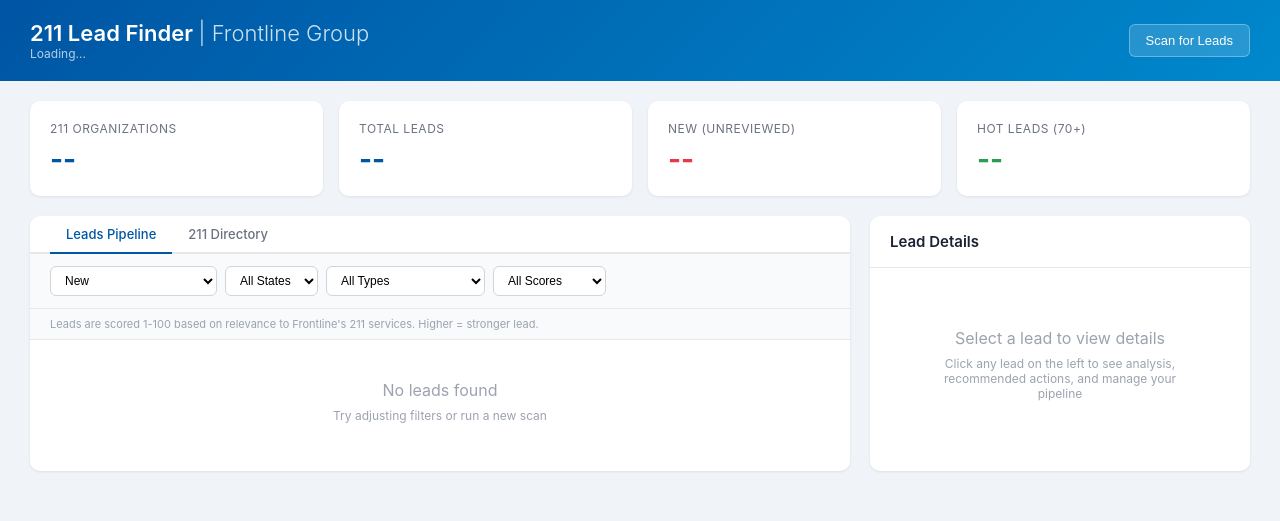
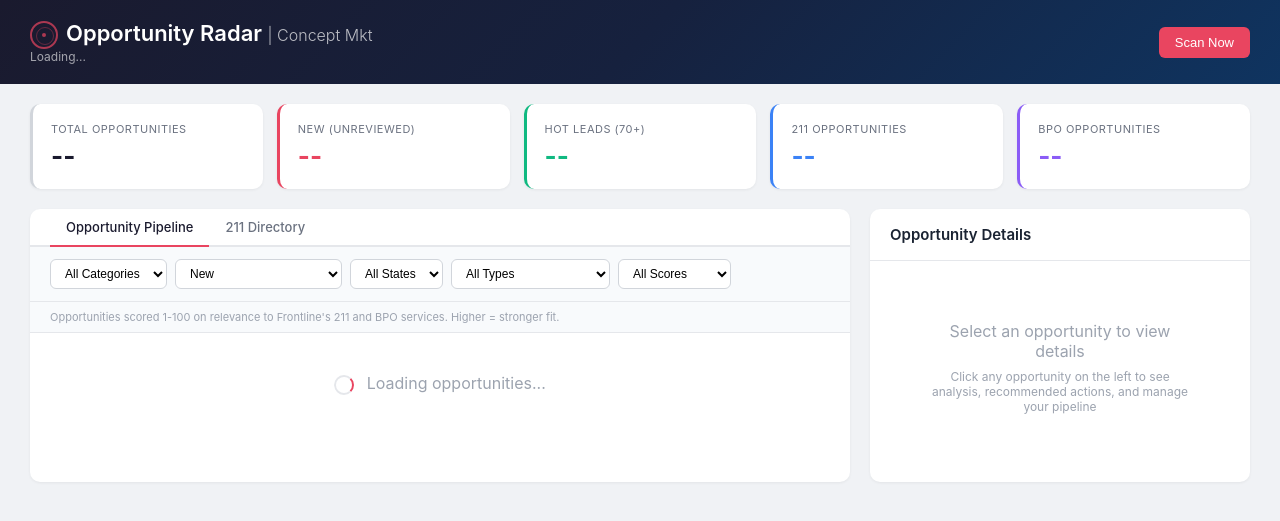
Before and after one commit to marcio-stack/211-opportunity-finder, a Flask app: page / in a window 1280 px wide. Shown: the top 521 px of the page. Run offline with Flask 3, Linux system fonts and the light colour scheme; data that the repository does not hold is empty.

Commit message:
Rebrand dashboard to Opportunity Radar with BPO categories

```diff
--- a/templates/dashboard.html
+++ b/templates/dashboard.html
@@ -3,31 +3,40 @@
 <head>
     <meta charset="UTF-8">
     <meta name="viewport" content="width=device-width, initial-scale=1.0">
-    <title>211 Lead Finder | Frontline Group</title>
+    <title>Opportunity Radar | Concept Mkt</title>
     <style>
         * { margin: 0; padding: 0; box-sizing: border-box; }
-        body { font-family: -apple-system, BlinkMacSystemFont, 'Segoe UI', Roboto, sans-serif; background: #f0f4f8; color: #1a2332; }
-        .header { background: linear-gradient(135deg, #0055a4 0%, #0088cc 100%); color: white; padding: 20px 30px; display: flex; justify-content: space-between; align-items: center; }
+        body { font-family: -apple-system, BlinkMacSystemFont, 'Segoe UI', Roboto, sans-serif; background: #f0f2f5; color: #1a2332; }
+
+        .header { background: linear-gradient(135deg, #1a1a2e 0%, #16213e 50%, #0f3460 100%); color: white; padding: 20px 30px; display: flex; justify-content: space-between; align-items: center; }
         .header h1 { font-size: 22px; font-weight: 600; }
-        .header h1 span { font-weight: 300; opacity: 0.8; }
+        .header h1 .radar-icon { display: inline-block; width: 28px; height: 28px; border: 2px solid #e94560; border-radius: 50%; position: relative; margin-right: 8px; vertical-align: middle; }
+        .header h1 .radar-icon::before { content: ''; position: absolute; top: 4px; left: 4px; width: 16px; height: 16px; border: 1.5px solid #e94560; border-radius: 50%; opacity: 0.5; }
+        .header h1 .radar-icon::after { content: ''; position: absolute; top: 10px; left: 10px; width: 4px; height: 4px; background: #e94560; border-radius: 50%; }
+        .header h1 span { font-weight: 300; opacity: 0.7; font-size: 16px; }
         .header-actions { display: flex; gap: 10px; align-items: center; }
         .btn { padding: 8px 16px; border: none; border-radius: 6px; cursor: pointer; font-size: 13px; font-weight: 500; transition: all 0.2s; }
-        .btn-primary { background: white; color: #0055a4; }
-        .btn-primary:hover { background: #e8f0fe; }
-        .btn-scan { background: rgba(255,255,255,0.15); color: white; border: 1px solid rgba(255,255,255,0.3); }
-        .btn-scan:hover { background: rgba(255,255,255,0.25); }
-        .btn-sm { padding: 4px 10px; font-size: 11px; }
-        .last-scan { font-size: 12px; opacity: 0.7; }
+        .btn-scan { background: #e94560; color: white; border: none; }
+        .btn-scan:hover { background: #c73e54; }
+        .btn-scan:disabled { opacity: 0.5; cursor: not-allowed; }
+        .last-scan { font-size: 12px; opacity: 0.6; }
 
-        .stats-bar { display: grid; grid-template-columns: repeat(4, 1fr); gap: 16px; padding: 20px 30px; }
-        .stat-card { background: white; border-radius: 10px; padding: 20px; box-shadow: 0 1px 3px rgba(0,0,0,0.08); }
-        .stat-card .label { font-size: 12px; color: #6b7280; text-transform: uppercase; letter-spacing: 0.5px; margin-bottom: 6px; }
-        .stat-card .value { font-size: 28px; font-weight: 700; color: #0055a4; }
-        .stat-card .value.alert { color: #e63946; }
-        .stat-card .value.success { color: #2d9b51; }
+        .stats-bar { display: grid; grid-template-columns: repeat(5, 1fr); gap: 14px; padding: 20px 30px; }
+        .stat-card { background: white; border-radius: 10px; padding: 18px; box-shadow: 0 1px 3px rgba(0,0,0,0.06); border-left: 3px solid #d1d5db; }
+        .stat-card .label { font-size: 11px; color: #6b7280; text-transform: uppercase; letter-spacing: 0.5px; margin-bottom: 4px; }
+        .stat-card .value { font-size: 26px; font-weight: 700; color: #1a1a2e; }
+        .stat-card .sub { font-size: 11px; color: #9ca3af; margin-top: 2px; }
+        .stat-card.accent-red { border-left-color: #e94560; }
+        .stat-card.accent-red .value { color: #e94560; }
+        .stat-card.accent-green { border-left-color: #10b981; }
+        .stat-card.accent-green .value { color: #10b981; }
+        .stat-card.accent-blue { border-left-color: #3b82f6; }
+        .stat-card.accent-blue .value { color: #3b82f6; }
+        .stat-card.accent-purple { border-left-color: #8b5cf6; }
+        .stat-card.accent-purple .value { color: #8b5cf6; }
 
         .main-content { padding: 0 30px 30px; display: grid; grid-template-columns: 1fr 380px; gap: 20px; }
-        .panel { background: white; border-radius: 10px; box-shadow: 0 1px 3px rgba(0,0,0,0.08); overflow: hidden; }
+        .panel { background: white; border-radius: 10px; box-shadow: 0 1px 3px rgba(0,0,0,0.06); overflow: hidden; }
         .panel-header { padding: 16px 20px; border-bottom: 1px solid #e5e7eb; display: flex; justify-content: space-between; align-items: center; }
         .panel-header h2 { font-size: 15px; font-weight: 600; }
         .panel-body { padding: 0; max-height: 650px; overflow-y: auto; }
@@ -37,7 +46,7 @@
 
         .opp-item { padding: 14px 20px; border-bottom: 1px solid #f0f0f0; cursor: pointer; transition: background 0.15s; }
         .opp-item:hover { background: #f8fafc; }
-        .opp-item.selected { background: #e8f4fd; border-left: 3px solid #0055a4; }
+        .opp-item.selected { background: #eef2ff; border-left: 3px solid #1a1a2e; }
         .opp-row { display: flex; justify-content: space-between; align-items: flex-start; margin-bottom: 6px; }
         .opp-title { font-size: 13px; font-weight: 600; color: #1a2332; line-height: 1.4; flex: 1; margin-right: 10px; }
         .opp-score { min-width: 36px; height: 36px; border-radius: 50%; display: flex; align-items: center; justify-content: center; font-size: 12px; font-weight: 700; color: white; }
@@ -45,7 +54,7 @@
         .score-warm { background: #f59e0b; }
         .score-cool { background: #6b7280; }
         .score-cold { background: #d1d5db; color: #6b7280; }
-        .opp-meta { display: flex; gap: 8px; align-items: center; flex-wrap: wrap; }
+        .opp-meta { display: flex; gap: 6px; align-items: center; flex-wrap: wrap; }
         .opp-badge { padding: 2px 8px; border-radius: 10px; font-size: 10px; font-weight: 600; text-transform: uppercase; }
         .badge-rfp { background: #dc2626; color: white; }
         .badge-procurement { background: #ea580c; color: white; }
@@ -57,6 +66,11 @@
         .badge-expansion { background: #2563eb; color: white; }
         .badge-disaster_response { background: #991b1b; color: white; }
         .badge-market_signal { background: #e5e7eb; color: #374151; }
+        .badge-unknown { background: #e5e7eb; color: #374151; }
+        .cat-badge { padding: 2px 7px; border-radius: 4px; font-size: 9px; font-weight: 700; letter-spacing: 0.3px; }
+        .cat-211 { background: #dbeafe; color: #1d4ed8; }
+        .cat-bpo { background: #fce7f3; color: #be185d; }
+        .cat-both { background: #ede9fe; color: #6d28d9; }
         .opp-source { font-size: 11px; color: #9ca3af; }
         .opp-state { font-size: 11px; color: #6b7280; font-weight: 600; }
         .opp-deadline { font-size: 11px; color: #dc2626; font-weight: 500; }
@@ -66,8 +80,8 @@
         .detail-section { margin-bottom: 16px; }
         .detail-section h3 { font-size: 11px; text-transform: uppercase; color: #9ca3af; letter-spacing: 0.5px; margin-bottom: 6px; }
         .detail-section p { font-size: 13px; line-height: 1.6; color: #4b5563; }
-        .detail-link { color: #0055a4; text-decoration: none; font-size: 13px; }
-        .detail-link:hover { text-decoration: underline; }
+        .detail-link { color: #1a1a2e; text-decoration: none; font-size: 13px; font-weight: 500; }
+        .detail-link:hover { text-decoration: underline; color: #e94560; }
         .status-select { padding: 6px 10px; border: 1px solid #d1d5db; border-radius: 6px; font-size: 12px; width: 100%; margin-top: 4px; }
         .notes-textarea { width: 100%; border: 1px solid #d1d5db; border-radius: 6px; padding: 8px; font-size: 12px; resize: vertical; min-height: 60px; font-family: inherit; }
         .empty-state { padding: 40px; text-align: center; color: #9ca3af; }
@@ -80,19 +94,19 @@
 
         .tab-bar { display: flex; border-bottom: 2px solid #e5e7eb; padding: 0 20px; }
         .tab { padding: 10px 16px; font-size: 13px; font-weight: 500; color: #6b7280; cursor: pointer; border-bottom: 2px solid transparent; margin-bottom: -2px; transition: all 0.2s; }
-        .tab.active { color: #0055a4; border-bottom-color: #0055a4; }
-        .tab:hover { color: #0055a4; }
+        .tab.active { color: #1a1a2e; border-bottom-color: #e94560; }
+        .tab:hover { color: #1a1a2e; }
         .tab-content { display: none; }
         .tab-content.active { display: block; }
 
         .org-item { padding: 10px 20px; border-bottom: 1px solid #f0f0f0; display: flex; justify-content: space-between; align-items: center; }
         .org-name { font-size: 13px; font-weight: 500; }
         .org-details { font-size: 11px; color: #6b7280; }
-        .org-state { font-size: 12px; font-weight: 600; color: #0055a4; min-width: 30px; }
+        .org-state { font-size: 12px; font-weight: 600; color: #1a1a2e; min-width: 30px; }
         .accredited-badge { background: #d1fae5; color: #065f46; padding: 1px 6px; border-radius: 8px; font-size: 9px; font-weight: 600; }
 
         .loading { text-align: center; padding: 40px; color: #9ca3af; }
-        .spinner { display: inline-block; width: 20px; height: 20px; border: 2px solid #e5e7eb; border-top-color: #0055a4; border-radius: 50%; animation: spin 0.8s linear infinite; margin-right: 8px; vertical-align: middle; }
+        .spinner { display: inline-block; width: 20px; height: 20px; border: 2px solid #e5e7eb; border-top-color: #e94560; border-radius: 50%; animation: spin 0.8s linear infinite; margin-right: 8px; vertical-align: middle; }
         @keyframes spin { to { transform: rotate(360deg); } }
 
         .pipeline-hint { font-size: 11px; color: #9ca3af; padding: 8px 20px; background: #f8fafc; border-bottom: 1px solid #e5e7eb; }
@@ -106,42 +120,52 @@
 <body>
     <div class="header">
         <div>
-            <h1>211 Lead Finder <span>| Frontline Group</span></h1>
+            <h1><span class="radar-icon"></span>Opportunity Radar <span>| Concept Mkt</span></h1>
             <div class="last-scan" id="lastScan">Loading...</div>
         </div>
         <div class="header-actions">
-            <button class="btn btn-scan" onclick="triggerScan()">Scan for Leads</button>
+            <button class="btn btn-scan" onclick="triggerScan()">Scan Now</button>
         </div>
     </div>
 
     <div class="stats-bar">
         <div class="stat-card">
-            <div class="label">211 Organizations</div>
-            <div class="value" id="statOrgs">--</div>
-        </div>
-        <div class="stat-card">
-            <div class="label">Total Leads</div>
+            <div class="label">Total Opportunities</div>
             <div class="value" id="statTotal">--</div>
         </div>
-        <div class="stat-card">
+        <div class="stat-card accent-red">
             <div class="label">New (Unreviewed)</div>
-            <div class="value alert" id="statNew">--</div>
+            <div class="value" id="statNew">--</div>
         </div>
-        <div class="stat-card">
+        <div class="stat-card accent-green">
             <div class="label">Hot Leads (70+)</div>
-            <div class="value success" id="statHigh">--</div>
+            <div class="value" id="statHigh">--</div>
+        </div>
+        <div class="stat-card accent-blue">
+            <div class="label">211 Opportunities</div>
+            <div class="value" id="stat211">--</div>
+        </div>
+        <div class="stat-card accent-purple">
+            <div class="label">BPO Opportunities</div>
+            <div class="value" id="statBpo">--</div>
         </div>
     </div>
 
     <div class="main-content">
         <div class="panel">
             <div class="tab-bar">
-                <div class="tab active" data-tab="leads" onclick="switchTab('leads')">Leads Pipeline</div>
+                <div class="tab active" data-tab="leads" onclick="switchTab('leads')">Opportunity Pipeline</div>
                 <div class="tab" data-tab="organizations" onclick="switchTab('organizations')">211 Directory</div>
             </div>
 
             <div id="tab-leads" class="tab-content active">
                 <div class="filters">
+                    <select class="filter-select" id="filterCategory" onchange="loadOpportunities()">
+                        <option value="">All Categories</option>
+                        <option value="211">211 Only</option>
+                        <option value="bpo">BPO Only</option>
+                        <option value="both">211 + BPO</option>
+                    </select>
                     <select class="filter-select" id="filterStatus" onchange="loadOpportunities()">
                         <option value="">All Statuses</option>
                         <option value="new" selected>New</option>
@@ -175,9 +199,9 @@
                         <option value="30">Cool+ (30+)</option>
                     </select>
                 </div>
-                <div class="pipeline-hint">Leads are scored 1-100 based on relevance to Frontline's 211 services. Higher = stronger lead.</div>
+                <div class="pipeline-hint">Opportunities scored 1-100 on relevance to Frontline's 211 and BPO services. Higher = stronger fit.</div>
                 <div class="panel-body" id="oppList">
-                    <div class="loading"><span class="spinner"></span> Loading leads...</div>
+                    <div class="loading"><span class="spinner"></span> Loading opportunities...</div>
                 </div>
             </div>
 
@@ -200,11 +224,11 @@
         </div>
 
         <div class="panel detail-panel">
-            <div class="panel-header"><h2>Lead Details</h2></div>
+            <div class="panel-header"><h2>Opportunity Details</h2></div>
             <div class="panel-body" id="detailPanel">
                 <div class="empty-state">
-                    <p>Select a lead to view details</p>
-                    <p style="font-size:12px">Click any lead on the left to see analysis, recommended actions, and manage your pipeline</p>
+                    <p>Select an opportunity to view details</p>
+                    <p style="font-size:12px">Click any opportunity on the left to see analysis, recommended actions, and manage your pipeline</p>
                 </div>
             </div>
         </div>
@@ -226,7 +250,10 @@
             expansion: 'Expansion',
             disaster_response: 'Disaster',
             market_signal: 'Signal',
+            unknown: 'Unknown',
         };
+
+        const catLabels = { '211': '211', 'bpo': 'BPO', 'both': '211+BPO' };
 
         function init() {
             const selects = ['filterState', 'orgFilterState'];
@@ -246,10 +273,11 @@
             try {
                 const resp = await fetch('/api/stats');
                 const data = await resp.json();
-                document.getElementById('statOrgs').textContent = data.total_organizations;
                 document.getElementById('statTotal').textContent = data.total_opportunities;
                 document.getElementById('statNew').textContent = data.new_opportunities;
                 document.getElementById('statHigh').textContent = data.high_relevance;
+                document.getElementById('stat211').textContent = (data.category_211 || 0) + (data.category_both || 0);
+                document.getElementById('statBpo').textContent = (data.category_bpo || 0) + (data.category_both || 0);
                 if (data.last_scan) {
                     const d = new Date(data.last_scan);
                     document.getElementById('lastScan').textContent = 'Last scan: ' + d.toLocaleString() + ' (' + data.last_scan_results + ' results)';
@@ -260,12 +288,14 @@
         }
 
         async function loadOpportunities() {
+            const category = document.getElementById('filterCategory').value;
             const status = document.getElementById('filterStatus').value;
             const state = document.getElementById('filterState').value;
             const type = document.getElementById('filterType').value;
             const score = document.getElementById('filterScore').value;
 
             const params = new URLSearchParams();
+            if (category) params.set('category', category);
             if (status) params.set('status', status);
             if (state) params.set('state', state);
             if (type) params.set('type', type);
@@ -281,26 +311,29 @@
         function renderOpportunities() {
             const list = document.getElementById('oppList');
             if (currentOpps.length === 0) {
-                list.innerHTML = '<div class="empty-state"><p>No leads found</p><p style="font-size:12px">Try adjusting filters or run a new scan</p></div>';
+                list.innerHTML = '<div class="empty-state"><p>No opportunities found</p><p style="font-size:12px">Try adjusting filters or run a new scan</p></div>';
                 return;
             }
             list.innerHTML = currentOpps.map(o => {
                 const scoreClass = o.relevance_score >= 70 ? 'score-hot' : o.relevance_score >= 50 ? 'score-warm' : o.relevance_score >= 30 ? 'score-cool' : 'score-cold';
-                const typeLabel = typeLabels[o.opportunity_type] || o.opportunity_type;
-                return `
+                const typeLabel = typeLabels[o.opportunity_type] || o.opportunity_type || 'Unknown';
+                const cat = o.category || '211';
+                const catLabel = catLabels[cat] || cat;
+                return ``
                 <div class="opp-item ${selectedOpp && selectedOpp.id === o.id ? 'selected' : ''}" onclick="selectOpp(${o.id})">
                     <div class="opp-row">
                         <div class="opp-title">${escHtml(o.title)}</div>
                         <div class="opp-score ${scoreClass}">${o.relevance_score}</div>
                     </div>
                     <div class="opp-meta">
-                        <span class="opp-badge badge-${o.opportunity_type}">${typeLabel}</span>
+                        <span class="cat-badge cat-${cat}">${catLabel}</span>
+                        <span class="opp-badge badge-${o.opportunity_type || 'unknown'}">${typeLabel}</span>
                         ${o.state ? '<span class="opp-state">' + o.state + '</span>' : ''}
                         <span class="opp-source">${o.source}</span>
                         ${o.deadline ? '<span class="opp-deadline">Due: ' + o.deadline + '</span>' : ''}
                         <span class="opp-source">${timeAgo(o.discovered_at)}</span>
                     </div>
-                </div>`;
+                </div>``;
             }).join('');
         }
 
@@ -313,26 +346,29 @@
         function renderDetail() {
             const panel = document.getElementById('detailPanel');
             if (!selectedOpp) {
-                panel.innerHTML = '<div class="empty-state"><p>Select a lead to view details</p></div>';
+                panel.innerHTML = '<div class="empty-state"><p>Select an opportunity to view details</p></div>';
                 return;
             }
             const o = selectedOpp;
             const qualityClass = o.relevance_score >= 70 ? 'hot' : o.relevance_score >= 50 ? 'warm' : o.relevance_score >= 30 ? 'cool' : 'cold';
-            const qualityLabel = o.relevance_score >= 70 ? 'Hot Lead' : o.relevance_score >= 50 ? 'Warm Lead' : o.relevance_score >= 30 ? 'Cool Lead' : 'Cold Lead';
-            const typeLabel = typeLabels[o.opportunity_type] || o.opportunity_type;
+            const qualityLabel = o.relevance_score >= 70 ? 'Hot Lead' : o.relevance_score >= 50 ? 'Warm Lead' : o.relevance_score >= 30 ? 'Cool' : 'Low Priority';
+            const typeLabel = typeLabels[o.opportunity_type] || o.opportunity_type || 'Unknown';
+            const cat = o.category || '211';
+            const catLabel = catLabels[cat] || cat;
 
             panel.innerHTML = `
                 <span class="lead-quality quality-${qualityClass}">${qualityLabel} — ${o.relevance_score}/100</span>
                 <div class="detail-title">${escHtml(o.title)}</div>
                 <div style="margin-bottom:12px">
-                    <span class="opp-badge badge-${o.opportunity_type}" style="font-size:11px">${typeLabel}</span>
+                    <span class="cat-badge cat-${cat}" style="font-size:11px">${catLabel}</span>
+                    <span class="opp-badge badge-${o.opportunity_type || 'unknown'}" style="font-size:11px;margin-left:4px">${typeLabel}</span>
                     ${o.state ? '<span class="opp-state" style="margin-left:8px">' + o.state + '</span>' : ''}
                     <span class="opp-source" style="margin-left:8px">${o.source}</span>
                 </div>
                 ${o.source_url ? '<a href="' + escHtml(o.source_url) + '" target="_blank" class="detail-link">View original source &rarr;</a>' : ''}
                 <div class="detail-section" style="margin-top:12px">
-                    <h3>Lead Analysis</h3>
-                    <p>${escHtml(o.ai_analysis || 'No analysis available. Add your ANTHROPIC_API_KEY for AI-powered lead scoring.')}</p>
+                    <h3>AI Analysis</h3>
+                    <p>${escHtml(o.ai_analysis || 'No analysis available. Add your ANTHROPIC_API_KEY for AI-powered scoring.')}</p>
                 </div>
                 <div class="detail-section">
                     <h3>Description</h3>
@@ -357,7 +393,7 @@
                 </div>
                 <div class="detail-section">
                     <h3>Notes</h3>
-                    <textarea class="notes-textarea" onblur="updateOpp(${o.id}, 'notes', this.value)" placeholder="Add notes about this lead...">${escHtml(o.notes || '')}</textarea>
+                    <textarea class="notes-textarea" onblur="updateOpp(${o.id}, 'notes', this.value)" placeholder="Add notes about this opportunity...">${escHtml(o.notes || '')}</textarea>
                 </div>
             `;
         }
@@ -390,7 +426,7 @@
                     list.innerHTML = '<div class="empty-state"><p>No organizations found</p></div>';
                     return;
                 }
-                list.innerHTML = orgs.map(o => `
+                list.innerHTML = orgs.map(o => ``
                     <div class="org-item">
                         <div>
                             <div class="org-name">${escHtml(o.name)} ${o.accredited ? '<span class="accredited-badge">ACCREDITED</span>' : ''}</div>
@@ -399,14 +435,14 @@
                         </div>
                         <div class="org-state">${o.state}</div>
                     </div>
-                `).join('');
+                ``).join('');
             } catch (e) { console.error('Org load error:', e); }
         }
 
         function switchTab(tab) {
             document.querySelectorAll('.tab').forEach(t => t.classList.remove('active'));
             document.querySelectorAll('.tab-content').forEach(t => t.classList.remove('active'));
-            document.querySelector(`[data-tab="${tab}"]`).classList.add('active');
+            document.querySelector(``[data-tab="${tab}"]``).classList.add('active');
             document.getElementById('tab-' + tab).classList.add('active');
             if (tab === 'organizations') loadOrganizations();
         }
@@ -420,7 +456,7 @@
                 await loadStats();
                 await loadOpportunities();
             } catch (e) { console.error('Scan error:', e); }
-            btn.textContent = 'Scan for Leads';
+            btn.textContent = 'Scan Now';
             btn.disabled = false;
         }
 
```
